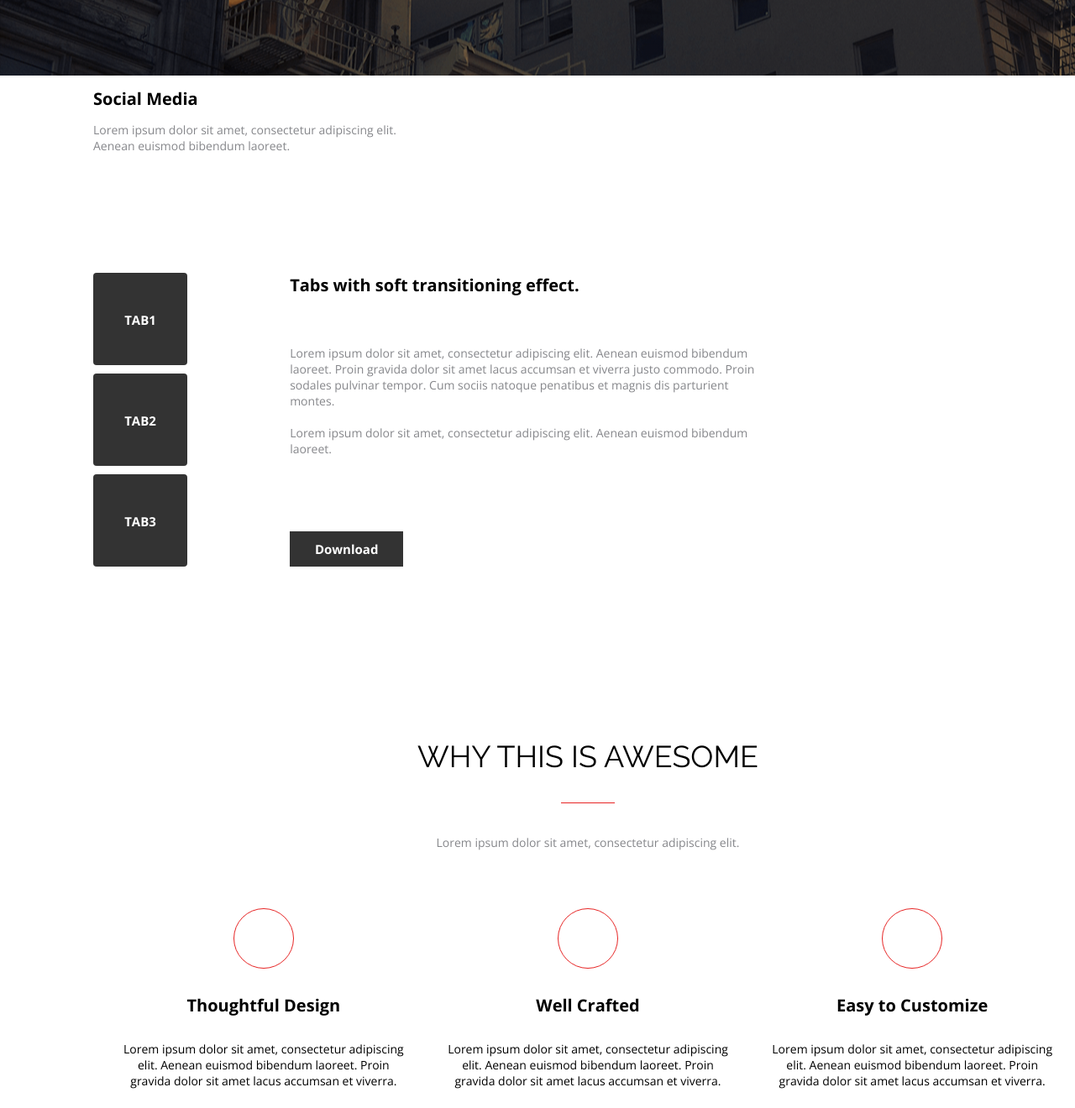
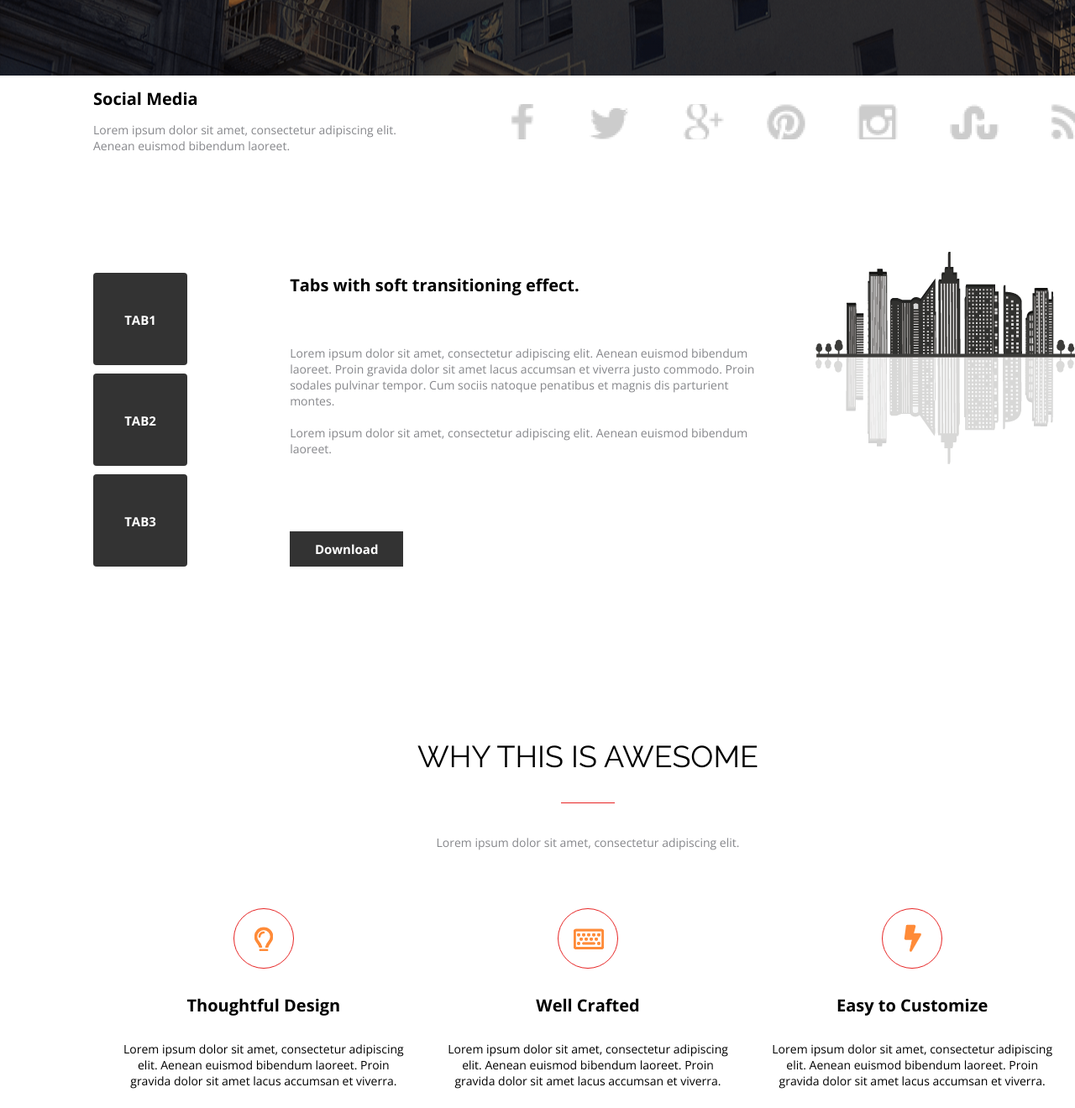
Before and after one commit to AntonParkhimovich/lesson_4, a plain HTML site: page index.html in a window 1280 px wide. Shown: the part 580-1900 px from the top of the page at 84% size. Drawn offline with nearby package versions, Linux system fonts and the light colour scheme; files whose address does not match are found by name.

Commit message:
Update style.css

```diff
--- a/style/style.css
+++ b/style/style.css
@@ -230,7 +230,7 @@
 
     width:684px;
     height: 42px;
-    background: url(.//images/social/social__icons.png) no-repeat;
+    background: url(../images/social/social__icons.png) no-repeat;
 }
 .social-main__list-item {
     display: inline-block;
@@ -300,7 +300,7 @@ background-color: #EC7979;
 }
 .tabs-main__img{
     display: inline-block;
-    background: url(.//images/background/image-tabs.png)no-repeat center;
+    background: url(../images/background/image-tabs.png)no-repeat center;
     width: 320px;
     height: 253px;
     vertical-align: top;
@@ -349,15 +349,15 @@ background-color: #EC7979;
     margin: 0px auto 30px
 }
 .circle--lamp {
-    background: url(.//images/syle/lamp.png) no-repeat center;
+    background: url(../images/syle/lamp.png) no-repeat center;
 }
 
 .circle--keyboard {
-    background: url(./images/syle/keyboard.png) no-repeat center;
+    background: url(../images/syle/keyboard.png) no-repeat center;
 }
 
 .circle--lightning {
-    background: url(.//images/syle/lightning.png) no-repeat center;
+    background: url(../images/syle/lightning.png) no-repeat center;
 }
 .main-price{
     padding-top: 80px;
@@ -447,7 +447,7 @@ padding: 15px 0 9px 0;
 }
 .customers-reviews__avatar{
     display: inline-block;
-    background: url(/images/avatar/avatar_jeremy.png)no-repeat center;
+    background: url(../images/avatar/avatar_jeremy.png)no-repeat center;
     width: 70px;
     height: 70px;
     vertical-align: top;
@@ -559,7 +559,7 @@ padding: 15px 0 9px 0;
 .footer__list{
     width: 317px;
     height: 23px;
-    background: url(.//images/social.png) no-repeat, center;
+    background: url(../images/social.png) no-repeat, center;
     margin: 0 auto;
     text-decoration: none;
     margin-bottom: 18px;
```
